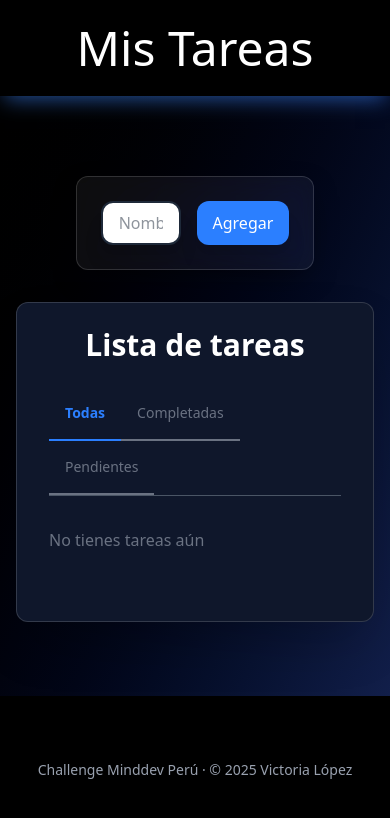
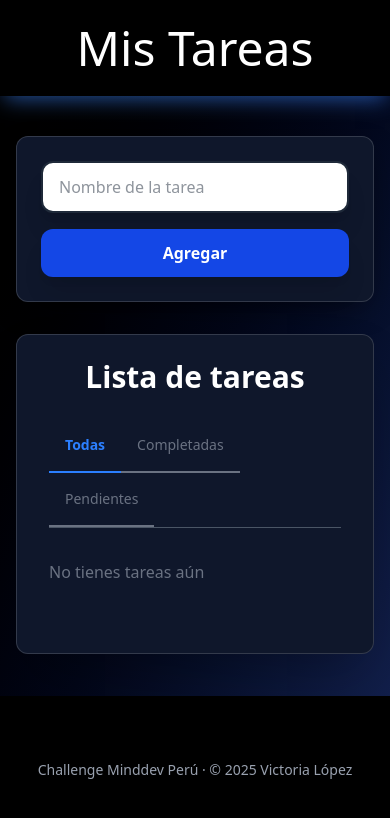
Before and after one commit to vickylopez2828/todo-app-challenge, a React (Vite) app: page / in a window 390 px wide. Shown: the top 818 px of the page. Built offline with nearby package versions, Linux system fonts and the light colour scheme.

Commit message:
feat(task-form): implement TaskForm component with validation

```diff
--- a/src/components/TaskForm.tsx
+++ b/src/components/TaskForm.tsx
@@ -1,19 +1,44 @@
-const TaskForm = () => {
+import { useState } from "react";
+
+interface TaskFormProps {
+    onAddTask: (title: string) => void
+}
+
+const TaskForm = ({onAddTask}: TaskFormProps) => {
+    const [taskInput, setTaskInput] = useState<string>("");
+    const [error, setError] = useState<string>("");
+
+    const handleSubmit = (e:  React.FormEvent<HTMLFormElement>) => {
+        e.preventDefault();
+        setError("");
+        const value = taskInput.trim();
+        if (!value) { setError("La tarea no puede estar vacía"); return; }
+        onAddTask(value);
+        setTaskInput("");
+    }
+
   return (
-    <section className="mx-auto mt-20 max-w-2/3 rounded-xl p-6 bg-white/5 backdrop-blur-md backdrop-saturate-150 border border-white/15 shadow-[0_10px_30px_-10px_rgba(0,0,0,0.6)]">
-      <form action="" className="flex justify-between gap-4 w-full">
+    <section className="mx-auto mt-10 lg:mt-16 w-full md:max-w-3/4 rounded-xl p-6 bg-slate-900 border border-white/15 shadow-[0_10px_30px_-10px_rgba(0,0,0,0.6)]">
+      <form className="flex flex-col sm:flex-row justify-between gap-4 w-full" onSubmit={handleSubmit}>
         <input
+          aria-label="Nombre de la tarea"
+          aria-invalid={!!error}
+          aria-describedby={error ? "task-error" : undefined}
           type="text"
-          className="px-4 py-2 border-2 bg-white rounded-xl shadow-xl w-full text-gray-800"
+          value={taskInput}
+          onChange={(e) => setTaskInput(e.target.value)}
+          className="px-4 py-3 border-2 bg-white rounded-xl shadow-xl w-full text-gray-800"
           placeholder="Nombre de la tarea"
         />
         <button
           type="submit"
-          className="bg-blue-500 px-4 py-2 rounded-xl shadow-xl"
+          className="bg-blue-700 font-bold  px-12 py-3 rounded-xl shadow-xl hover:bg-blue-900 cursor-pointer"
         >
           Agregar
         </button>
+
       </form>
+      {error && <p id="task-error" className="text-red-500 text-sm mt-1">{error}</p>}
     </section>
   );
 };
```
